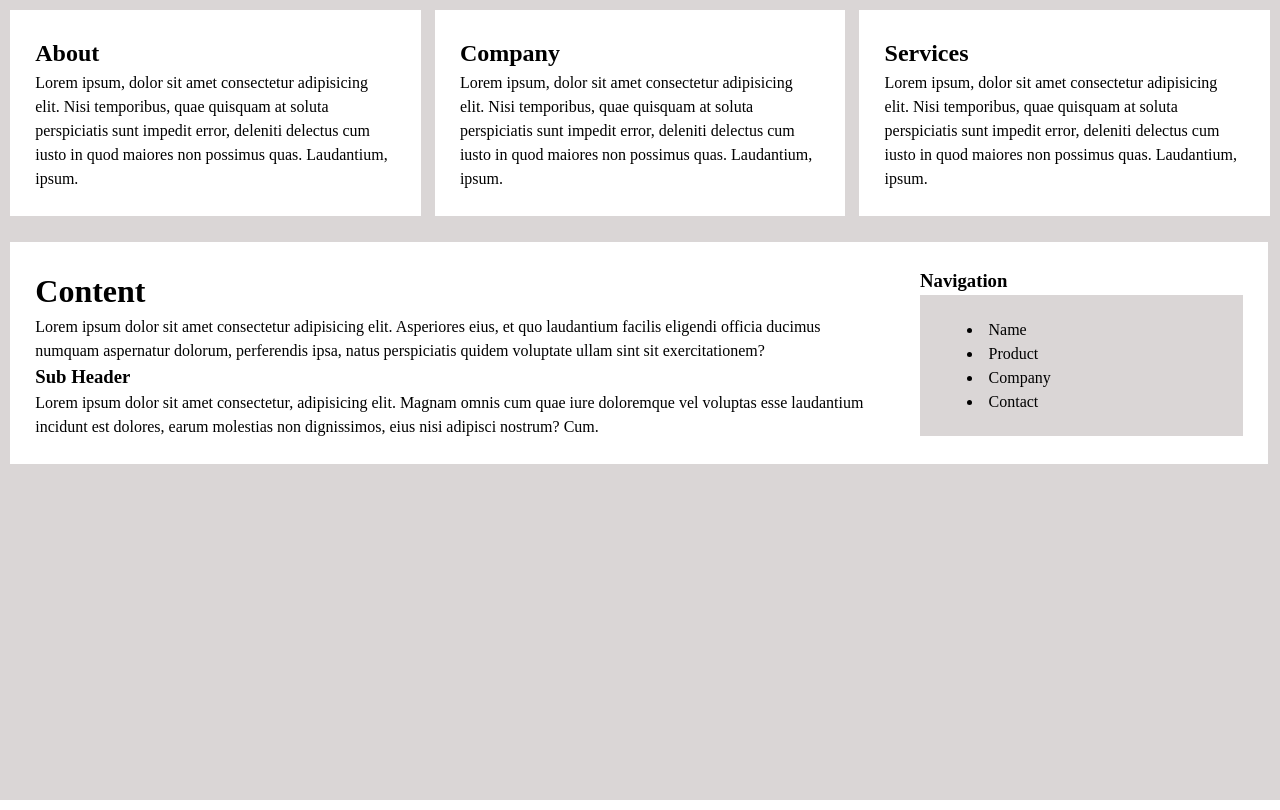
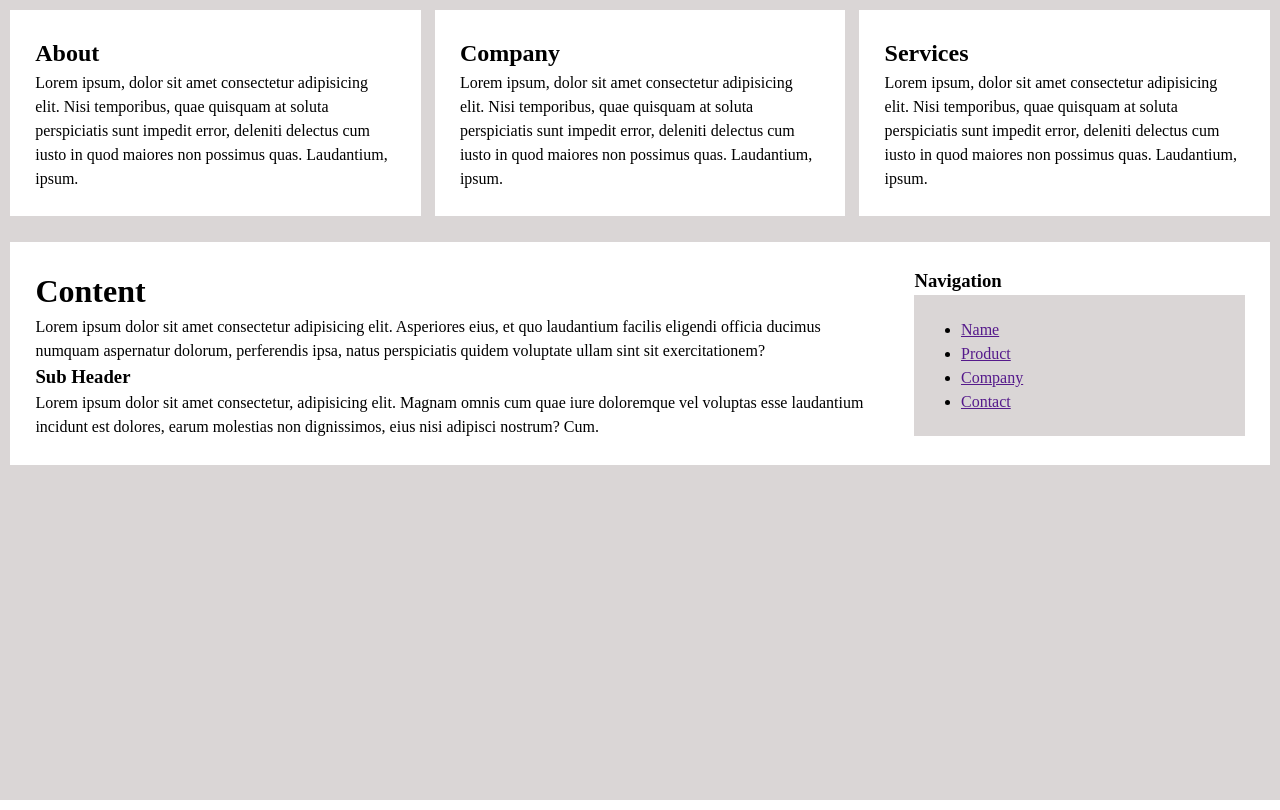
Before and after one commit to altretiak/Hillel, a plain HTML site: page hometask9/index.html in a window 1280 px wide. Drawn offline with Linux system fonts and the light colour scheme.

Commit message:
retaking an HT9

```diff
--- a/hometask9/index.html
+++ b/hometask9/index.html
@@ -12,39 +12,38 @@
 
 <body>
     <div class="container">
-        <header>
-            <div class="header">
-                <div class="about">
+        <main>
+            <div class="information">
+                <div class="information__about">
                     <h2>About</h2>
                     Lorem ipsum, dolor sit amet consectetur adipisicing elit. Nisi temporibus, quae quisquam at soluta perspiciatis sunt impedit error, deleniti delectus cum iusto in quod maiores non possimus quas. Laudantium, ipsum.</div>
-                <div class="company">
+                <div class="information__company">
                     <h2>Company</h2>
                     Lorem ipsum, dolor sit amet consectetur adipisicing elit. Nisi temporibus, quae quisquam at soluta perspiciatis sunt impedit error, deleniti delectus cum iusto in quod maiores non possimus quas. Laudantium, ipsum.</div>
-                <div class="servises">
+                <div class="information__servises">
                     <h2>Services</h2>
                     Lorem ipsum, dolor sit amet consectetur adipisicing elit. Nisi temporibus, quae quisquam at soluta perspiciatis sunt impedit error, deleniti delectus cum iusto in quod maiores non possimus quas. Laudantium, ipsum.</div>
             </div>
-        </header>
-        <main>
-            <div class="main">
-                <div class="content">
+
+            <div class="section">
+                <div class="section__main">
                     <h1>Content</h1>
                     Lorem ipsum dolor sit amet consectetur adipisicing elit. Asperiores eius, et quo laudantium facilis eligendi officia ducimus numquam aspernatur dolorum, perferendis ipsa, natus perspiciatis quidem voluptate ullam sint sit exercitationem?
                     <h3>Sub Header</h3>
                     Lorem ipsum dolor sit amet consectetur, adipisicing elit. Magnam omnis cum quae iure doloremque vel voluptas esse laudantium incidunt est dolores, earum molestias non dignissimos, eius nisi adipisci nostrum? Cum.
                 </div>
-                <div class="sidebar">
+                <div class="section__aside">
                     <h3>Navigation</h3>
-                    <div class="nav">
-                        <menu class="list">
-                            <li>Name</li>
-                            <li>Product</li>
-                            <li>Company</li>
-                            <li>Contact</li>
-                        </menu>
-                    </div>
+                    <nav class="nav">
+                        <ul>
+                            <li><a href="">Name</a></li>
+                            <li><a href="">Product</a></li>
+                            <li><a href="">Company</a></li>
+                            <li><a href="">Contact</a></li>
+                        </ul>
+                    </nav>
+
                 </div>
-
             </div>
         </main>
 
--- a/hometask9/styles/styles.css
+++ b/hometask9/styles/styles.css
@@ -3,17 +3,16 @@
     overflow-x: hidden;
     background-color: rgb(218, 214, 214);
     margin-bottom: 10px;
-    /* text-align: left;*/
     width: 100vw;
     height: 100vh;
 }
 
-.header {
+.information {
     margin-top: 10px;
     margin-left: 10px;
 }
 
-.about {
+.information__about {
     background-color: white;
     padding: 2%;
     width: calc( 100% - 10px);
@@ -21,7 +20,7 @@
     display: inline-block;
 }
 
-.company {
+.information__company {
     background-color: white;
     padding: 2%;
     width: calc( 100% - 10px);
@@ -29,7 +28,7 @@
     display: inline-block;
 }
 
-.servises {
+.information__servises {
     background-color: white;
     padding: 2%;
     width: calc( 100% - 10px);
@@ -37,19 +36,19 @@
     display: inline-block;
 }
 
-.main {
+.section {
     height: 100%;
     margin-left: 10px;
 }
 
-.content {
+.section__main {
     background-color: white;
     padding: 2%;
     width: calc( 100% - 10px);
     display: inline-block;
 }
 
-.sidebar {
+.section__aside {
     background-color: white;
     padding: 2%;
     width: calc( 100% - 10px);
@@ -66,37 +65,38 @@
 
 @media (min-width: 768px) and (max-width: 1023px) {
     .container {
-        font-size: larger;
+        font-size: 16px;
     }
 }
 
 @media (min-width: 1024px) {
-    .header {
+    .information {
         width: calc(100% - 18px);
     }
-    .about {
+    .information__about {
         width: calc(100%/3 - 10px);
     }
-    .company {
+    .information__company {
         background-color: white;
         width: calc(100%/3 - 10px);
         margin-left: 10px;
     }
-    .servises {
+    .information__servises {
         background-color: white;
         width: calc(100%/3 - 10px);
         margin-left: 10px;
     }
-    .main {
-        width: calc(100% - 16px);
+    .section {
+        width: calc(100% - 10px);
         position: relative;
+        margin-bottom: 2%;
     }
-    .content {
-        width: 70%;
+    .section__main {
+        width: calc(70% - 10px);
         height: 100%;
     }
-    .sidebar {
-        width: calc(30% - 6px);
+    .section__aside {
+        width: 30%;
         height: 100%;
         position: absolute;
     }
```
